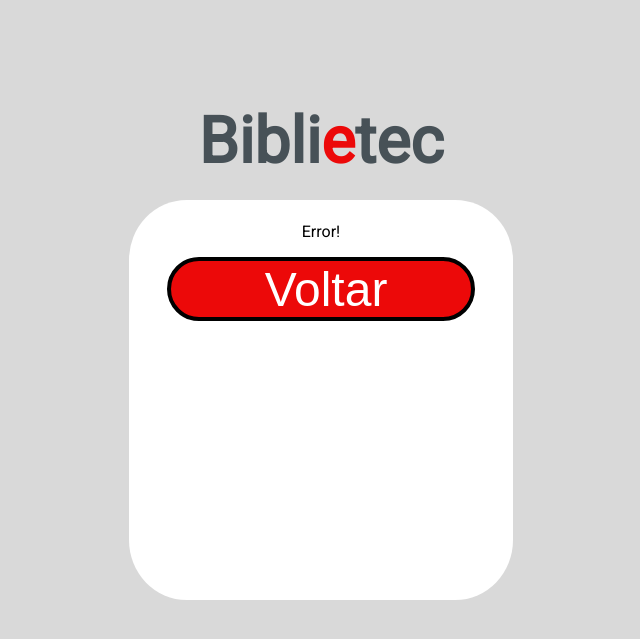
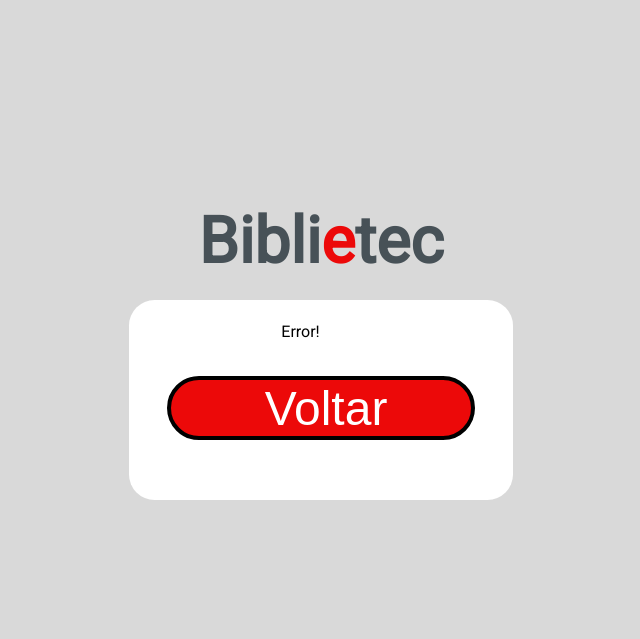
Before and after one commit to TJoaoV/Biblietec, a PHP site: page /PHP/finish/esquecisenhaalunos_finish.php in a window 1280 px wide. Shown: the top 639 px of the page, without its empty margins (319-959 px from the left). Run offline with PHP 8.4, Linux system fonts and the light colour scheme; some libraries are stand-ins or nearby versions.

Commit message:
css finishs

```diff
--- a/CSS/style.css
+++ b/CSS/style.css
@@ -2,8 +2,7 @@
 	background-color: hsl(0, 0%, 100%);
 	height: 50vh;
 	width: 30vw;
-	border-radius: 15%;
-
+	border-radius: 2vw 2vw;
 	position: absolute;
 	top: 50%;
 	left: 50%;
@@ -141,6 +140,12 @@
 	width: 90%;
 	text-align: center;
 }
+.redSenhaA {
+	width: 26.8vw;
+}
+.redSenhaA h3 {
+	text-align: center;
+}
 /* ------------------Css do corpo da main page--------------- */
 .corpoMain {
 	margin-left: 16vw;
--- a/PHP/finish/esquecisenhaalunos_finish.php
+++ b/PHP/finish/esquecisenhaalunos_finish.php
@@ -7,9 +7,10 @@
 </head>
 
 <body>
-    <div class="login-box">
+    <div class="login-box" style="height:25vh">
         <h1 class='titulo'><span class="cor3">Bibli</span><span class="cor2">e</span>tec</h1>
-        <?php
+        <div class="redSenhaA">
+            <?php
 session_start();
 include_once("../../src/PHPMailer.php");
 include_once("../../src/SMTP.php");
@@ -65,21 +66,21 @@ if($btncontinuar){
                         $senhac=md5('1234');
                         $sql = "UPDATE alunos SET alu_senh='$senhac', alu_reds='1' WHERE alu_codi = '$id'";
                         $resultadoupdate = mysqli_query($conn, $sql);
-                        echo "<h2>Email de Redefinição de senha enviado com sucesso!</h2>";
+                        echo "<h3>Email de Redefinição de senha enviado com sucesso!</h3>";
                     } else {
-                        echo "Email nao enviado!";
+                        echo "<h3> Email nao enviado! </h3>" ;
                     }
                 }catch (Exception $e){
-                    echo "Erro ao enviar email: {$mail->ErrorInfo}";
+                    echo "<h3> Erro ao enviar email: {$mail->ErrorInfo} </h3>";
                 }
                 //header("Location: home.php");
             }else{
                 $_SESSION['msg'] = "Dados informados incorretamente! Verifique e tente novamente!";
-                echo "Dados informados incorretamente! Verifique e tente novamente!";
+                echo "<h3>Dados informados incorretamente! Verifique e tente novamente!</h3>";
             }
         } catch (Exception $e) {
             $_SESSION['msg'] = "Dados informados incorretamente! Verifique e tente novamente!";
-            echo "Dados informados incorretamente! Verifique e tente novamente!";
+            echo "<h3> Dados informados incorretamente! Verifique e tente novamente! </h3>";
         }
     }else{
         $_SESSION['msg'] = "Dados informados incorretamente!";
@@ -90,6 +91,7 @@ if($btncontinuar){
 	echo "Error!";
 }
 ?>
+        </div>
         <br>
         <input id='btnlogin' type='button' name='btnvoltar' value='Voltar' onClick="location.href = '../../index.php';">
     </div>
--- a/PHP/finish/importfinishs.php
+++ b/PHP/finish/importfinishs.php
@@ -1,7 +1,7 @@
 <meta charset="UTF-8">
 <meta http-equiv="X-UA-Compatible" content="IE=edge">
 <meta name="viewport" content="width=device-width, initial-scale=1.0">
-<link rel="shortcut icon" href="../icon.ico" />
+<link rel="shortcut icon" href="../../icon.ico" />
 <link rel="stylesheet" href="../../CSS/global.css?v=1">
 <link rel="stylesheet" href="../../CSS/style.css?v=1">
 <!-- Importando fonte Roboto -->
--- a/PHP/finish/primeiroacesso_finish.php
+++ b/PHP/finish/primeiroacesso_finish.php
@@ -2,9 +2,9 @@
 <html>
 
 <head>
-    <title> Gravando Aluno </title>
-    <meta charset="utf-8" />
-    <meta name="viewport" content="width=device-width, initial-scale=1">
+    <?php include('importfinishs.php'); ?>
+    <title> Biblietec - Gravando Aluno </title>
+
 </head>
 
 <body>
--- a/importindex.php
+++ b/importindex.php
@@ -1,5 +1,8 @@
 <meta http-equiv="X-UA-Compatible" content="IE=edge">
 <meta name="viewport" content="width=device-width, initial-scale=1.0">
+<link rel="shortcut icon" href="icon.ico" />
+<link rel="stylesheet" href="CSS/global.css?v=1">
+<link rel="stylesheet" href="CSS/style.css?v=1">
 <!-- Importando fonte Roboto -->
 <link rel="preconnect" href="https://fonts.googleapis.com">
 <link rel="preconnect" href="https://fonts.gstatic.com" crossorigin>
--- a/index.php
+++ b/index.php
@@ -8,9 +8,6 @@ session_start();
     <meta charset="UTF-8">
     <title>Biblietec - Login</title>
     <?php include('importindex.php'); ?>
-    <link rel="shortcut icon" href="icon.ico" />
-    <link rel="stylesheet" href="CSS/global.css?v=1">
-    <link rel="stylesheet" href="CSS/style.css?v=1">
     <script type="text/javascript" src="JS/indexjs.js"></script>
 </head>
 
@@ -25,7 +22,7 @@ session_start();
             //     unset($_SESSION['msgcad']);
             // }
         ?>
-    <div class="login-box" style="height:58vh;">
+    <div class="login-box" style="height:52vh;">
         <h1 class='titulo'><span class="cor3">Bibli</span><span class="cor2">e</span>tec</h1>
         <h2>Login - Alunos</h2>
         <form method='POST' name='login' onsubmit="return validar(this);" action='PHP/loginalunos.php'>
```
Also changed, not shown: PHP/finish/alterarsenhaalunos_finish.php (+8 -7 lines).
